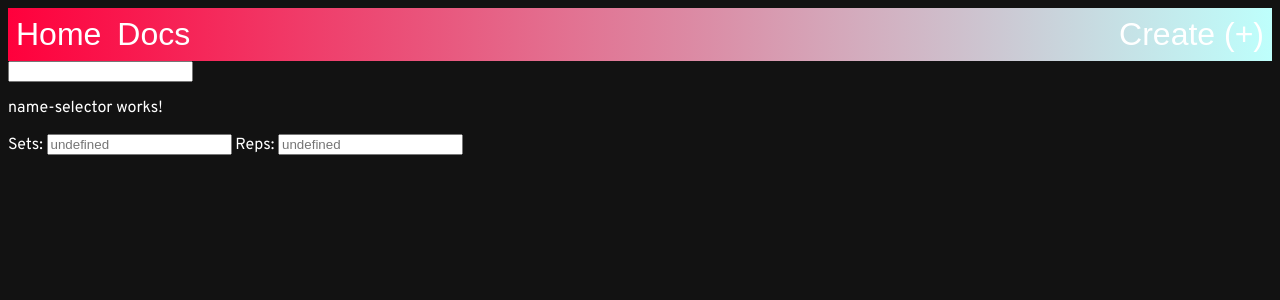
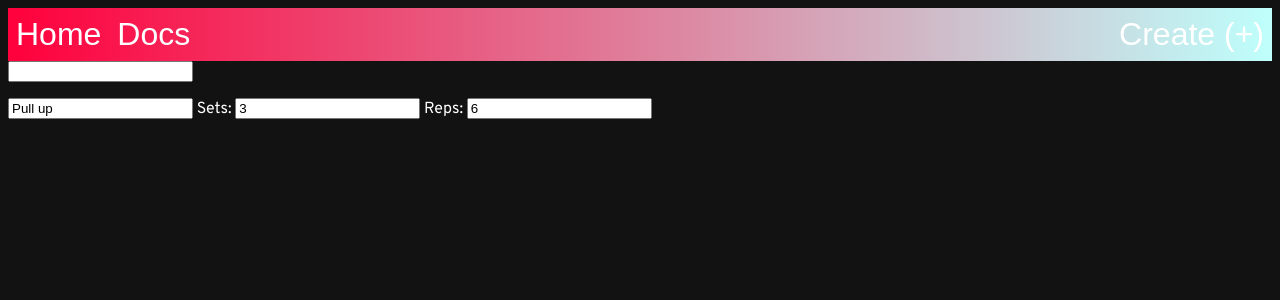
Before and after one commit to trublesomeban/trening-planner, an Angular app: page /editor in a window 1280 px wide. Shown: the top 300 px of the page. Built offline with nearby package versions, Linux system fonts and the light colour scheme.

Commit message:
Editor display

```diff
--- a/src/app/editor/excercise/excercise.component.html
+++ b/src/app/editor/excercise/excercise.component.html
@@ -1,2 +1 @@
-<excercise-name-selector [selected]="name"></excercise-name-selector> Sets:
-<input type="number" [placeholder]="sets"/> Reps: <input type=numer [placeholder]="reps" />
+<excercise-name-selector [selected]="this.name"></excercise-name-selector> Sets: <input type="number" [value]="sets" /> Reps: <input type="numer" [value]="reps" />
--- a/src/app/editor/excercise/name-selector/name-selector.component.html
+++ b/src/app/editor/excercise/name-selector/name-selector.component.html
@@ -1 +1 @@
-<p>name-selector works!</p>
+<input type="text" [value]="selected">
--- a/src/app/editor/training-day/training-day.component.ts
+++ b/src/app/editor/training-day/training-day.component.ts
@@ -14,7 +14,7 @@
   #componentRef?: ComponentRef<ExcerciseComponent>
   excersises = [this.createComponent("Pull up", 3, 6)]
   createComponent(name: string, sets: number, reps: number) {
-    this.vcr.createComponent(ExcerciseComponent)
+    this.#componentRef = this.vcr.createComponent(ExcerciseComponent)
     this.#componentRef?.setInput("name", name)
     this.#componentRef?.setInput("sets", sets)
     this.#componentRef?.setInput("reps", reps)
```
